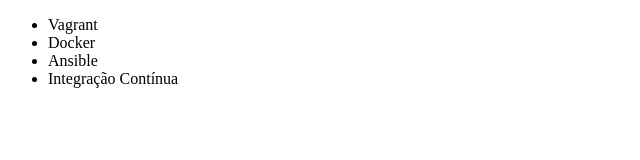
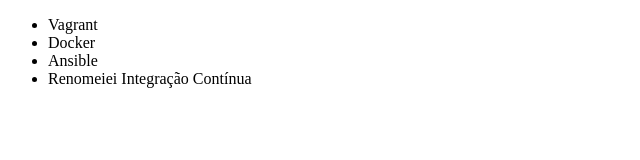
Before and after one commit to DanielBuenoAlves/alura-git, a plain HTML site: page index.html in a window 1280 px wide. Shown: the full height of the page, 0-640 px from the left. Drawn offline with Linux system fonts and the light colour scheme.

Commit message:
Renomeando curso de Integração Continua

```diff
--- a/index.html
+++ b/index.html
@@ -9,7 +9,7 @@
         <li>Vagrant</li>
         <li>Docker</li>
         <li>Ansible</li>
-        <li>Integração Contínua</li>
+        <li>Renomeiei Integração Contínua</li>
     </ul>
 </body>
 </html>
```
